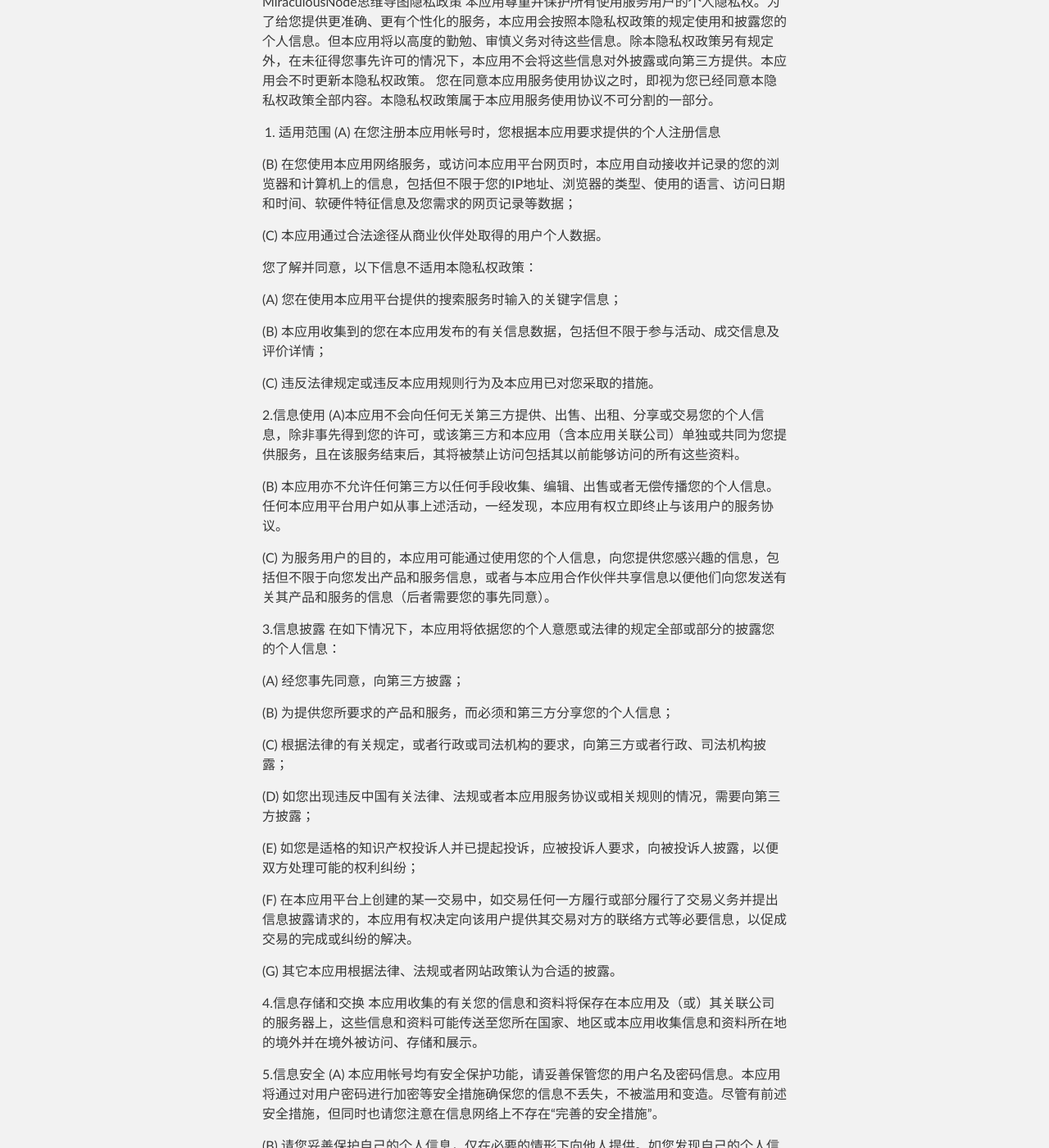
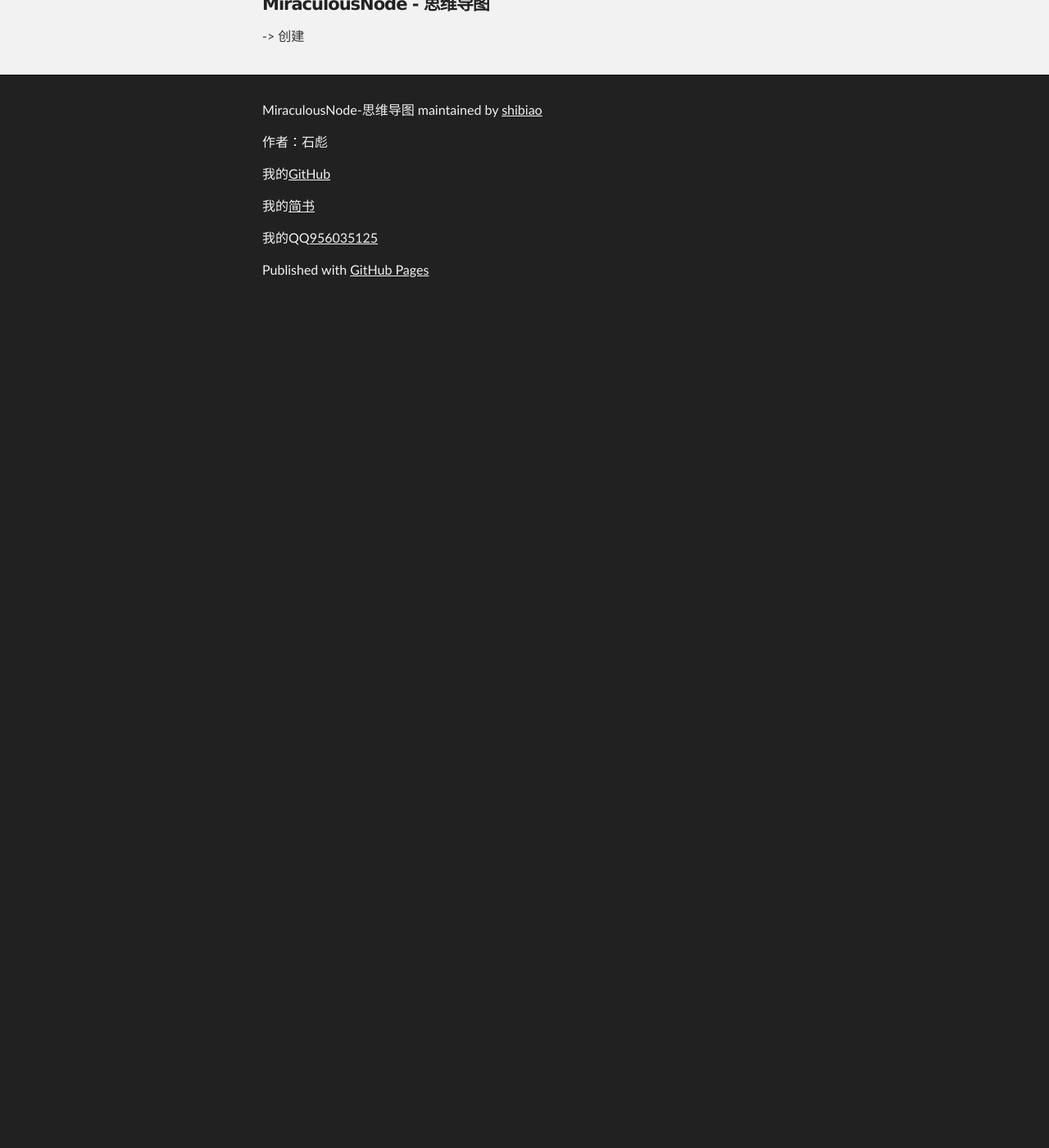
Before and after one commit to shibiao/sbplayer.github.io, a Jekyll site: the page built from 3.md, in a window 1280 px wide and 1400 px high, scrolled down 270 px. Shown: the whole window at 82% size. Built offline with Jekyll 4.4.1, drawn with Linux system fonts in a browser that asks for light colours; our own code applies the rules of GitHub Pages for plain Markdown files; after the commit the page ends 900 px from its top, so only the background shows below that; some of the changed text lies outside the part shown.

Commit message:
Update 3.md

```diff
--- a/3.md
+++ b/3.md
@@ -1,56 +1,3 @@
-MiraculousNode思维导图隐私政策
-本应用尊重并保护所有使用服务用户的个人隐私权。为了给您提供更准确、更有个性化的服务，本应用会按照本隐私权政策的规定使用和披露您的个人信息。但本应用将以高度的勤勉、审慎义务对待这些信息。除本隐私权政策另有规定外，在未征得您事先许可的情况下，本应用不会将这些信息对外披露或向第三方提供。本应用会不时更新本隐私权政策。 您在同意本应用服务使用协议之时，即视为您已经同意本隐私权政策全部内容。本隐私权政策属于本应用服务使用协议不可分割的一部分。
-1. 适用范围
-(A) 在您注册本应用帐号时，您根据本应用要求提供的个人注册信息
+####  MiraculousNode - 思维导图
 
-(B) 在您使用本应用网络服务，或访问本应用平台网页时，本应用自动接收并记录的您的浏览器和计算机上的信息，包括但不限于您的IP地址、浏览器的类型、使用的语言、访问日期和时间、软硬件特征信息及您需求的网页记录等数据；
-
-(C) 本应用通过合法途径从商业伙伴处取得的用户个人数据。
-
-您了解并同意，以下信息不适用本隐私权政策：
-
-(A) 您在使用本应用平台提供的搜索服务时输入的关键字信息；
-
-(B) 本应用收集到的您在本应用发布的有关信息数据，包括但不限于参与活动、成交信息及评价详情；
-
-(C) 违反法律规定或违反本应用规则行为及本应用已对您采取的措施。
-
-2.信息使用
-(A)本应用不会向任何无关第三方提供、出售、出租、分享或交易您的个人信息，除非事先得到您的许可，或该第三方和本应用（含本应用关联公司）单独或共同为您提供服务，且在该服务结束后，其将被禁止访问包括其以前能够访问的所有这些资料。
-
-(B) 本应用亦不允许任何第三方以任何手段收集、编辑、出售或者无偿传播您的个人信息。任何本应用平台用户如从事上述活动，一经发现，本应用有权立即终止与该用户的服务协议。
-
-(C) 为服务用户的目的，本应用可能通过使用您的个人信息，向您提供您感兴趣的信息，包括但不限于向您发出产品和服务信息，或者与本应用合作伙伴共享信息以便他们向您发送有关其产品和服务的信息（后者需要您的事先同意）。
-
-3.信息披露
-在如下情况下，本应用将依据您的个人意愿或法律的规定全部或部分的披露您的个人信息：
-
-(A) 经您事先同意，向第三方披露；
-
-(B) 为提供您所要求的产品和服务，而必须和第三方分享您的个人信息；
-
-(C) 根据法律的有关规定，或者行政或司法机构的要求，向第三方或者行政、司法机构披露；
-
-(D) 如您出现违反中国有关法律、法规或者本应用服务协议或相关规则的情况，需要向第三方披露；
-
-(E) 如您是适格的知识产权投诉人并已提起投诉，应被投诉人要求，向被投诉人披露，以便双方处理可能的权利纠纷；
-
-(F) 在本应用平台上创建的某一交易中，如交易任何一方履行或部分履行了交易义务并提出信息披露请求的，本应用有权决定向该用户提供其交易对方的联络方式等必要信息，以促成交易的完成或纠纷的解决。
-
-(G) 其它本应用根据法律、法规或者网站政策认为合适的披露。
-
-4.信息存储和交换
-本应用收集的有关您的信息和资料将保存在本应用及（或）其关联公司的服务器上，这些信息和资料可能传送至您所在国家、地区或本应用收集信息和资料所在地的境外并在境外被访问、存储和展示。
-
-5.信息安全
-(A) 本应用帐号均有安全保护功能，请妥善保管您的用户名及密码信息。本应用将通过对用户密码进行加密等安全措施确保您的信息不丢失，不被滥用和变造。尽管有前述安全措施，但同时也请您注意在信息网络上不存在“完善的安全措施”。
-
-(B) 请您妥善保护自己的个人信息，仅在必要的情形下向他人提供。如您发现自己的个人信息泄密，尤其是本应用用户名及密码发生泄露，请您立即联络本应用客服，以便本应用采取相应措施。
-
-6.本隐私政策的更改
-(A) 如果决定更改隐私政策，我们会在本政策中、本公司网站中以及我们认为适当的位置发布这些更改，以便您了解我们如何收集、使用您的个人信息，哪些人可以访问这些信息，以及在什么情况下我们会透露这些信息。
-
-(B) 本公司保留随时修改本政策的权利，因此请经常查看。如对本政策作出重大更改，本公司会通过网站通知的形式告知。
-
-
-本隐私政策最终解释权归石彪个人所有，有任何疑问请邮件联系956035125@qq.com,或者QQ:956035125。
+-> 创建
```
